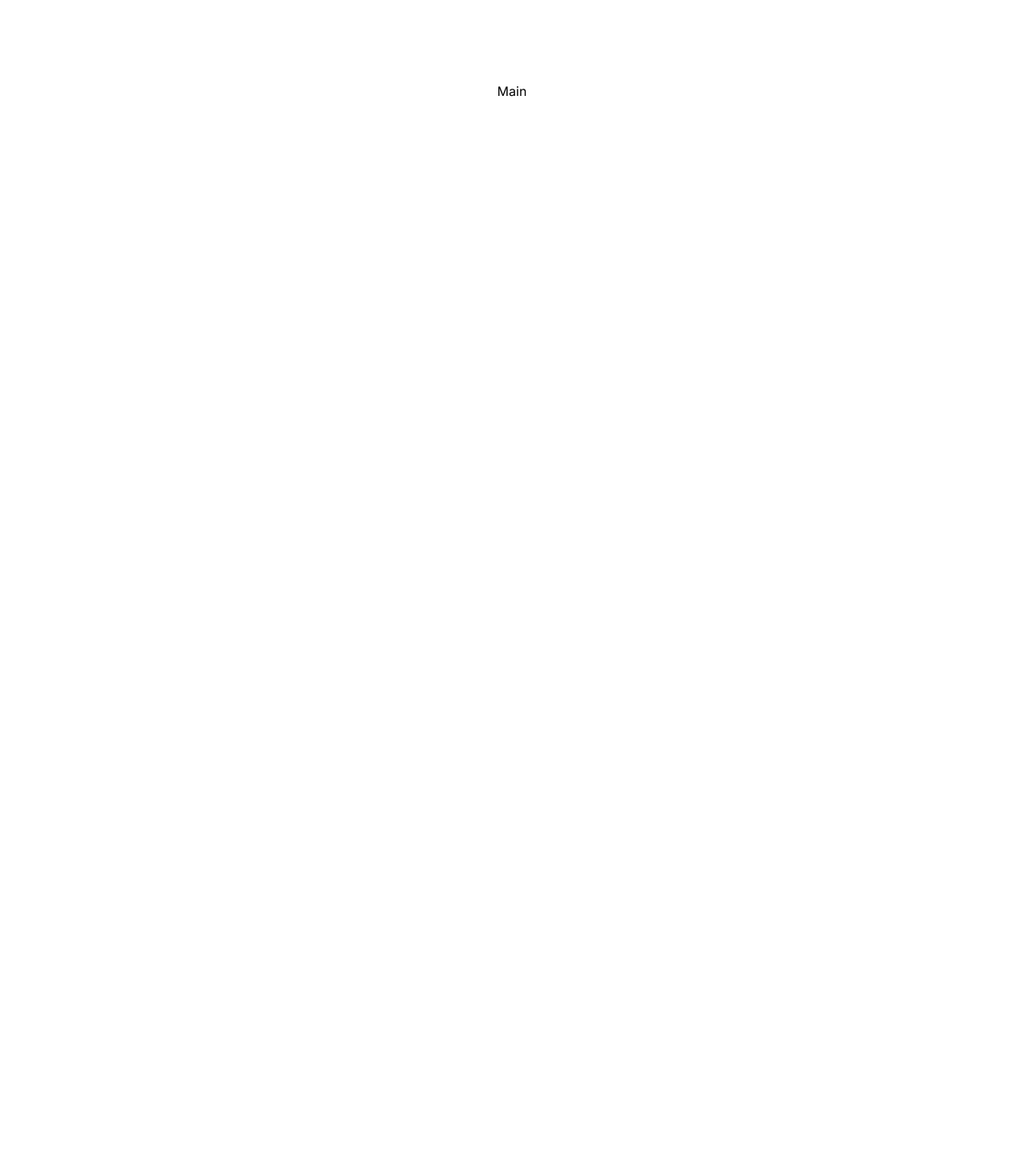
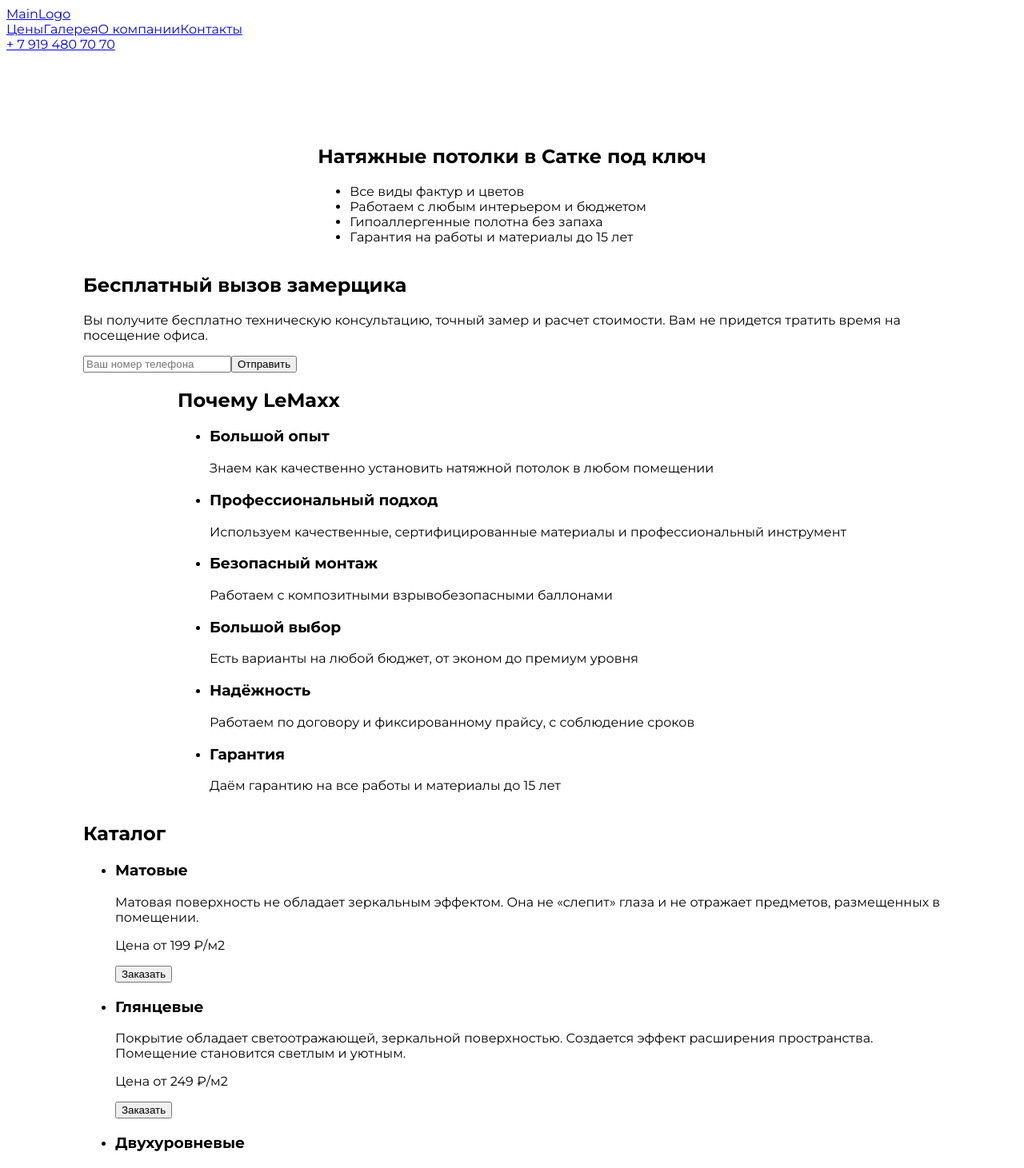
Before and after one commit to DenisJet/lemaxx, a Next.js app: page / in a window 1280 px wide. Shown: the top 1461 px of the page at 80% size. Before the commit the page ends 1008 px from the top, so only its background shows below. Built offline with nearby package versions, Linux system fonts and the light colour scheme.

Commit message:
add page layout

```diff
--- a/next.config.mjs
+++ b/next.config.mjs
@@ -1,4 +1,6 @@
 /** @type {import('next').NextConfig} */
-const nextConfig = {};
+const nextConfig = {
+  output: 'export',
+};
 
 export default nextConfig;
--- a/src/app/layout.tsx
+++ b/src/app/layout.tsx
@@ -1,12 +1,15 @@
-import type { Metadata } from "next";
-import { Inter } from "next/font/google";
-import "./globals.css";
+import type { Metadata } from 'next';
+import { Montserrat } from 'next/font/google';
+import './globals.css';
+import Header from '@/components/Header/Header';
 
-const inter = Inter({ subsets: ["latin"] });
+const montserrat = Montserrat({ subsets: ['latin'] });
+const canonicalUrl = `https://lemaxx.ru`;
 
 export const metadata: Metadata = {
-  title: "Create Next App",
-  description: "Generated by create next app",
+  title: 'LeMaxx - Натяжные потолки Сатка и область, заказать, цены.',
+  description:
+    'Профессиональная установка натяжных потолков под ключ, в Сатке. Цены и стоимость монтажа натяжных потолков. Отзывы и фото натяжных потолков. Купить, вызвать, заказать монтаж натяжных потолков.',
 };
 
 export default function RootLayout({
@@ -15,8 +18,14 @@ export default function RootLayout({
   children: React.ReactNode;
 }>) {
   return (
-    <html lang="en">
-      <body className={inter.className}>{children}</body>
+    <html lang='ru'>
+      <head>
+        <link rel='canonical' key='canonical' href={canonicalUrl} />
+      </head>
+      <body className={montserrat.className}>
+        <Header />
+        {children}
+      </body>
     </html>
   );
 }
--- a/src/app/page.tsx
+++ b/src/app/page.tsx
@@ -1,5 +1,123 @@
 import styles from './page.module.css';
 
 export default function Home() {
-  return <main className={styles.main}>Main</main>;
+  return (
+    <main className={styles.main}>
+      <section className={styles.intro}>
+        <h1>Натяжные потолки в Сатке под ключ</h1>
+        <ul>
+          <li>Все виды фактур и цветов</li>
+          <li>Работаем с любым интерьером и бюджетом</li>
+          <li>Гипоаллергенные полотна без запаха</li>
+          <li>Гарантия на работы и материалы до 15 лет</li>
+        </ul>
+      </section>
+      <form action=''>
+        <h2>Бесплатный вызов замерщика</h2>
+        <p>
+          Вы получите бесплатно техническую консультацию, точный замер и расчет стоимости. Вам не придется тратить время
+          на посещение офиса.
+        </p>
+        <input type='tel' name='number' placeholder='Ваш номер телефона' pattern='[0-9]{11}' required />
+        <button type='submit'>Отправить</button>
+      </form>
+      <section className={styles.advantages}>
+        <h2>Почему LeMaxx</h2>
+        <ul className={styles.advantagesList}>
+          <li className={styles.advantagesItem}>
+            <h3 className={styles.advantagesTitle}>Большой опыт</h3>
+            <p className={styles.advantagesText}>Знаем как качественно установить натяжной потолок в любом помещении</p>
+          </li>
+          <li className={styles.advantagesItem}>
+            <h3 className={styles.advantagesTitle}>Профессиональный подход</h3>
+            <p className={styles.advantagesText}>
+              Используем качественные, сертифицированные материалы и профессиональный инструмент
+            </p>
+          </li>
+          <li className={styles.advantagesItem}>
+            <h3 className={styles.advantagesTitle}>Безопасный монтаж</h3>
+            <p className={styles.advantagesText}>Работаем с композитными взрывобезопасными баллонами</p>
+          </li>
+          <li className={styles.advantagesItem}>
+            <h3 className={styles.advantagesTitle}>Большой выбор</h3>
+            <p className={styles.advantagesText}>Есть варианты на любой бюджет, от эконом до премиум уровня</p>
+          </li>
+          <li className={styles.advantagesItem}>
+            <h3 className={styles.advantagesTitle}>Надёжность</h3>
+            <p className={styles.advantagesText}>Работаем по договору и фиксированному прайсу, с соблюдение сроков</p>
+          </li>
+          <li className={styles.advantagesItem}>
+            <h3 className={styles.advantagesTitle}>Гарантия</h3>
+            <p className={styles.advantagesText}>Даём гарантию на все работы и материалы до 15 лет</p>
+          </li>
+        </ul>
+      </section>
+      <section id='price' className={styles.price}>
+        <h2>Каталог</h2>
+        <ul>
+          <li>
+            <h3>Матовые</h3>
+            <p>
+              Матовая поверхность не обладает зеркальным эффектом. Она не «слепит» глаза и не отражает предметов,
+              размещенных в помещении.
+            </p>
+            <p>Цена от 199 ₽/м2</p>
+            <button type='button'>Заказать</button>
+          </li>
+          <li>
+            <h3>Глянцевые</h3>
+            <p>
+              Покрытие обладает светоотражающей, зеркальной поверхностью. Создается эффект расширения пространства.
+              Помещение становится светлым и уютным.
+            </p>
+            <p>Цена от 249 ₽/м2</p>
+            <button type='button'>Заказать</button>
+          </li>
+          <li>
+            <h3>Двухуровневые</h3>
+            <p>
+              Эксклюзивные, двухуровневые натяжные потолки по выгодной цене с гарантией. Мы производим монтаж любой
+              сложности.
+            </p>
+            <p>Цена от 2000 ₽/м2</p>
+            <button type='button'>Заказать</button>
+          </li>
+          <li>
+            <h3>С фотопечатью</h3>
+            <p>Уникальные натяжные потолки с индивидуальным дизайном в виде узора, изображения или орнамента.</p>
+            <p>Цена от 1500 ₽/м2</p>
+            <button type='button'>Заказать</button>
+          </li>
+        </ul>
+      </section>
+      <section id='gallery'>
+        <h2>Примеры работ</h2>
+      </section>
+      <section id='about'>
+        <h2>О компании</h2>
+        <p>
+          Сделав заказ у нас, вы можете быть уверены в высоком качестве производимых работ, все наши материалы
+          экологически чистые и безвредные. Монтаж потолка производится в согласии с техническим регламентом и в
+          назначенные сроки.
+        </p>
+        <p>
+          У нас можно купить классические полотна, либо одно-, двух- или многоуровневые конструкции с разными эффектами.
+          Мы готовы разработать проект с учетом стиля интерьера помещения и запросов владельца недвижимости.
+          Представляем большой выбор из популярных брендов с фактурной поверхностью любых категорий.
+        </p>
+        <p>
+          Готовы выполнить дооснащение уже готового потолка. Например добавить точек освещения или потолочный карниз для
+          штор. Можем произвести замену полотна с другим цветом или фактурой. Осуществляем удаление повреждений
+          натянутого полотна, если вас затопили сверху – мастера сольют воду и просушат потолок.
+        </p>
+      </section>
+      <form action=''>
+        <h2>Остались вопросы?</h2>
+        <p>Оставьте свой номер телефона и Вы получите бесплатно техническую консультацию.</p>
+        <input type='tel' name='number' placeholder='Ваш номер телефона' pattern='[0-9]{11}' required />
+        <button type='submit'>Отправить</button>
+      </form>
+      <footer>Footer</footer>
+    </main>
+  );
 }
--- /dev/null
+++ b/src/components/Header/Header.tsx
@@ -0,0 +1,16 @@
+import Link from 'next/link';
+
+export default function Header(): JSX.Element {
+  return (
+    <header>
+      <Link href='/'>MainLogo</Link>
+      <nav>
+        <Link href='#price'>Цены</Link>
+        <Link href='#gallery'>Галерея</Link>
+        <Link href='#about'>О компании</Link>
+        <Link href='#contacts'>Контакты</Link>
+      </nav>
+      <Link href='tel:+79194807070'>+ 7 919 480 70 70</Link>
+    </header>
+  );
+}
```
Also changed, not shown: src/components/Header/Header.module.css (added).
